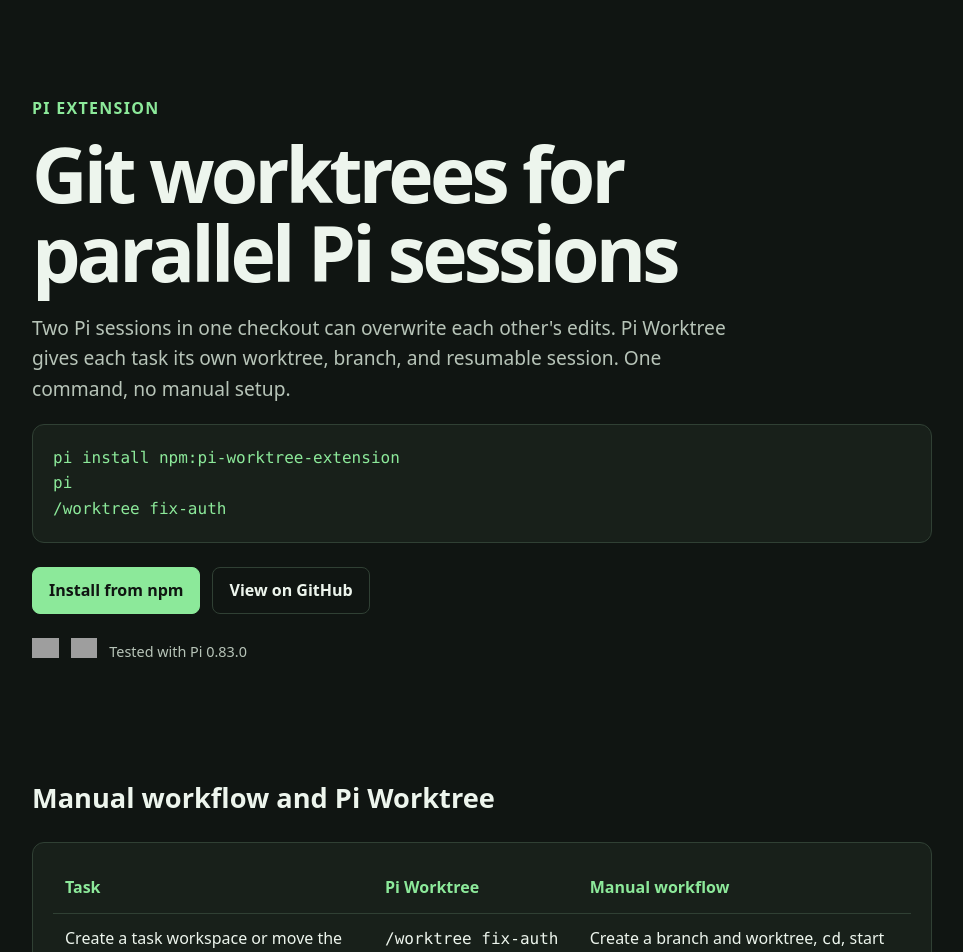
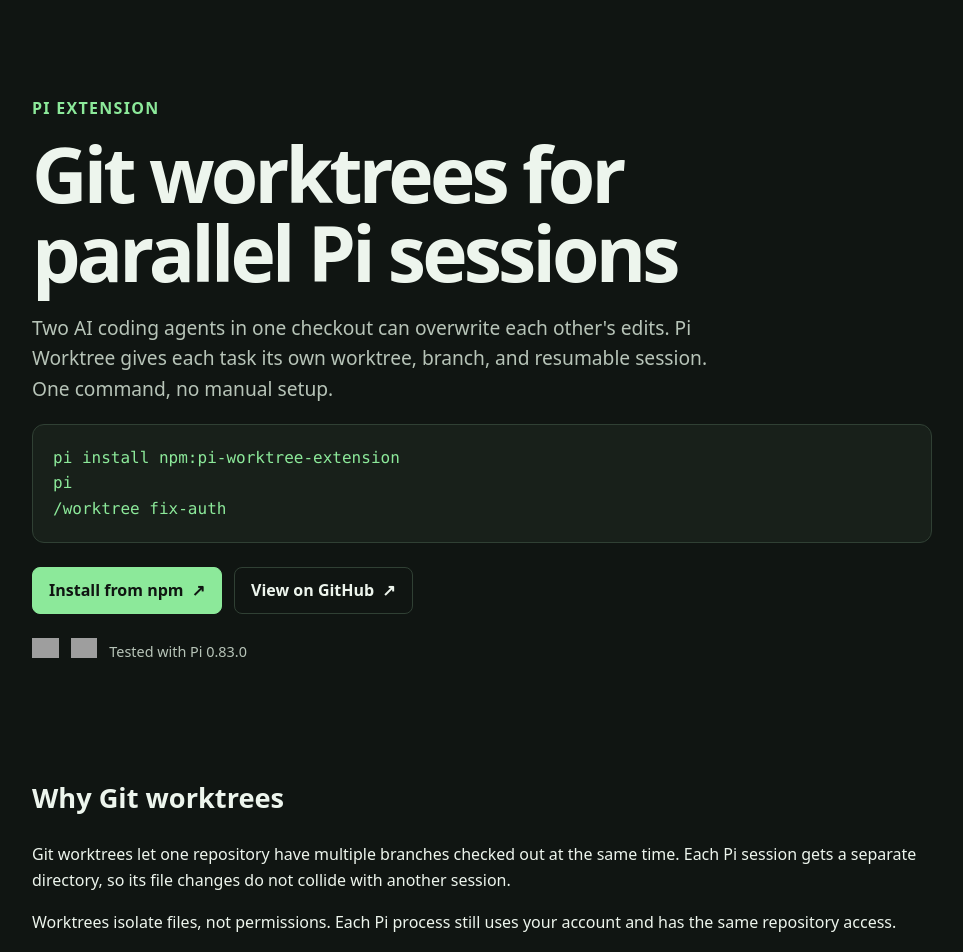
Before and after one commit to AjayPoshak/pi-worktree-extension, a website: page index.html in a window 1280 px wide. Shown: the top 952 px of the page, without its empty margins (158-1121 px from the left). Drawn offline with Linux system fonts and the light colour scheme; grey boxes are pictures that could not be loaded.

Commit message:
Explain Git worktrees on project site (#20)
* docs: explain Git worktrees on project site

* docs: add project site metadata

* docs: refine project site search metadata

* docs: mark external project links

* docs: complete project site social metadata

* docs: preserve external link referrers

* docs: mark Pi package link as external

* chore: add Google Search Console verification

```diff
--- a/index.html
+++ b/index.html
@@ -3,17 +3,21 @@
 <head>
   <meta charset="utf-8">
   <meta name="viewport" content="width=device-width, initial-scale=1">
-  <meta name="description" content="Run multiple Pi coding tasks in parallel with isolated Git worktrees and resumable sessions.">
+  <meta name="description" content="Run multiple AI coding agents in parallel with Pi, using isolated Git worktrees and resumable sessions.">
+  <script type="application/ld+json">
+    {"@context":"https://schema.org","@type":"SoftwareApplication","name":"Pi Worktree","description":"Run multiple AI coding agents in parallel with Pi, using isolated Git worktrees and resumable sessions.","applicationCategory":"DeveloperApplication","operatingSystem":"macOS, Linux","license":"https://opensource.org/licenses/MIT","author":{"@type":"Person","name":"Ajay Poshak"},"offers":{"@type":"Offer","price":"0"},"url":"https://ajayposhak.github.io/pi-worktree-extension/"}
+  </script>
   <link rel="canonical" href="https://ajayposhak.github.io/pi-worktree-extension/">
   <link rel="icon" href="assets/favicon.svg" type="image/svg+xml">
   <meta property="og:type" content="website">
   <meta property="og:url" content="https://ajayposhak.github.io/pi-worktree-extension/">
   <meta property="og:title" content="Pi Worktree: Git worktrees for Pi">
-  <meta property="og:description" content="Run multiple Pi coding tasks in parallel with isolated Git worktrees and resumable sessions.">
+  <meta property="og:description" content="Run multiple AI coding agents in parallel with Pi, using isolated Git worktrees and resumable sessions.">
   <meta property="og:image" content="https://ajayposhak.github.io/pi-worktree-extension/assets/og-image.png">
+  <meta property="og:image:alt" content="Pi Worktree, Git worktrees for parallel Pi sessions">
   <meta name="twitter:card" content="summary_large_image">
   <meta name="twitter:title" content="Pi Worktree: Git worktrees for Pi">
-  <meta name="twitter:description" content="Run multiple Pi coding tasks in parallel with isolated Git worktrees and resumable sessions.">
+  <meta name="twitter:description" content="Run multiple AI coding agents in parallel with Pi, using isolated Git worktrees and resumable sessions.">
   <meta name="twitter:image" content="https://ajayposhak.github.io/pi-worktree-extension/assets/og-image.png">
   <title>Pi Worktree: Git worktrees for Pi</title>
   <style>
@@ -33,6 +37,7 @@
     .actions, .trust { display: flex; flex-wrap: wrap; gap: 12px; margin-top: 24px; }
     .button { display: inline-block; padding: 10px 16px; border: 1px solid var(--accent); border-radius: 8px; color: var(--bg); background: var(--accent); font-weight: 700; text-decoration: none; }
     .button.secondary { color: var(--text); background: transparent; border-color: var(--line); }
+    .external { margin-left: .25em; }
     .trust { align-items: center; color: var(--muted); font-size: .9rem; }
     .trust img { height: 20px; }
     table { width: 100%; border-collapse: collapse; min-width: 650px; }
@@ -51,19 +56,25 @@
     <section class="hero">
       <div class="eyebrow">Pi extension</div>
       <h1>Git worktrees for parallel Pi sessions</h1>
-      <p class="lead">Two Pi sessions in one checkout can overwrite each other's edits. Pi Worktree gives each task its own worktree, branch, and resumable session. One command, no manual setup.</p>
+      <p class="lead">Two AI coding agents in one checkout can overwrite each other's edits. Pi Worktree gives each task its own worktree, branch, and resumable session. One command, no manual setup.</p>
       <pre><code>pi install npm:pi-worktree-extension
 pi
 /worktree fix-auth</code></pre>
       <div class="actions">
-        <a class="button" href="https://www.npmjs.com/package/pi-worktree-extension">Install from npm</a>
-        <a class="button secondary" href="https://github.com/AjayPoshak/pi-worktree-extension">View on GitHub</a>
+        <a class="button" href="https://www.npmjs.com/package/pi-worktree-extension" target="_blank" rel="noopener">Install from npm <span class="external" aria-hidden="true">↗</span></a>
+        <a class="button secondary" href="https://github.com/AjayPoshak/pi-worktree-extension" target="_blank" rel="noopener">View on GitHub <span class="external" aria-hidden="true">↗</span></a>
       </div>
       <div class="trust">
         <a href="https://www.npmjs.com/package/pi-worktree-extension"><img src="https://img.shields.io/npm/v/pi-worktree-extension?label=npm" alt="npm version"></a>
         <a href="https://github.com/AjayPoshak/pi-worktree-extension/blob/main/LICENSE"><img src="https://img.shields.io/badge/license-MIT-blue" alt="MIT license"></a>
         <span>Tested with Pi 0.83.0</span>
       </div>
+    </section>
+
+    <section>
+      <h2>Why Git worktrees</h2>
+      <p>Git worktrees let one repository have multiple branches checked out at the same time. Each Pi session gets a separate directory, so its file changes do not collide with another session.</p>
+      <p>Worktrees isolate files, not permissions. Each Pi process still uses your account and has the same repository access.</p>
     </section>
 
     <section>
@@ -107,13 +118,13 @@ pi
 
     <section>
       <h2>Safety</h2>
-      <p>Removal refuses dirty or active checkouts. Pi Worktree keeps branches and never force-deletes them.</p>
+      <p>Removal refuses dirty or active checkouts. Pi Worktree never deletes branches. There is no force mode.</p>
     </section>
 
     <footer>
       <a href="https://github.com/AjayPoshak/pi-worktree-extension#readme">Full documentation</a>
       · <a href="https://github.com/AjayPoshak/pi-worktree-extension/discussions">Questions and workflow examples</a>
-      · <a href="https://pi.dev/packages/pi-worktree-extension">Pi package page</a>
+      · <a href="https://pi.dev/packages/pi-worktree-extension" target="_blank" rel="noopener">Pi package page <span class="external" aria-hidden="true">↗</span></a>
     </footer>
   </main>
 </body>
--- a/package.json
+++ b/package.json
@@ -7,7 +7,7 @@
     "type": "git",
     "url": "git+https://github.com/AjayPoshak/pi-worktree-extension.git"
   },
-  "homepage": "https://github.com/AjayPoshak/pi-worktree-extension#readme",
+  "homepage": "https://ajayposhak.github.io/pi-worktree-extension/",
   "bugs": {
     "url": "https://github.com/AjayPoshak/pi-worktree-extension/issues"
   },
```
Also changed, not shown: googlecf40fcb0d6389397.html (added, +1 -0 lines), .github/workflows/pages.yml.
